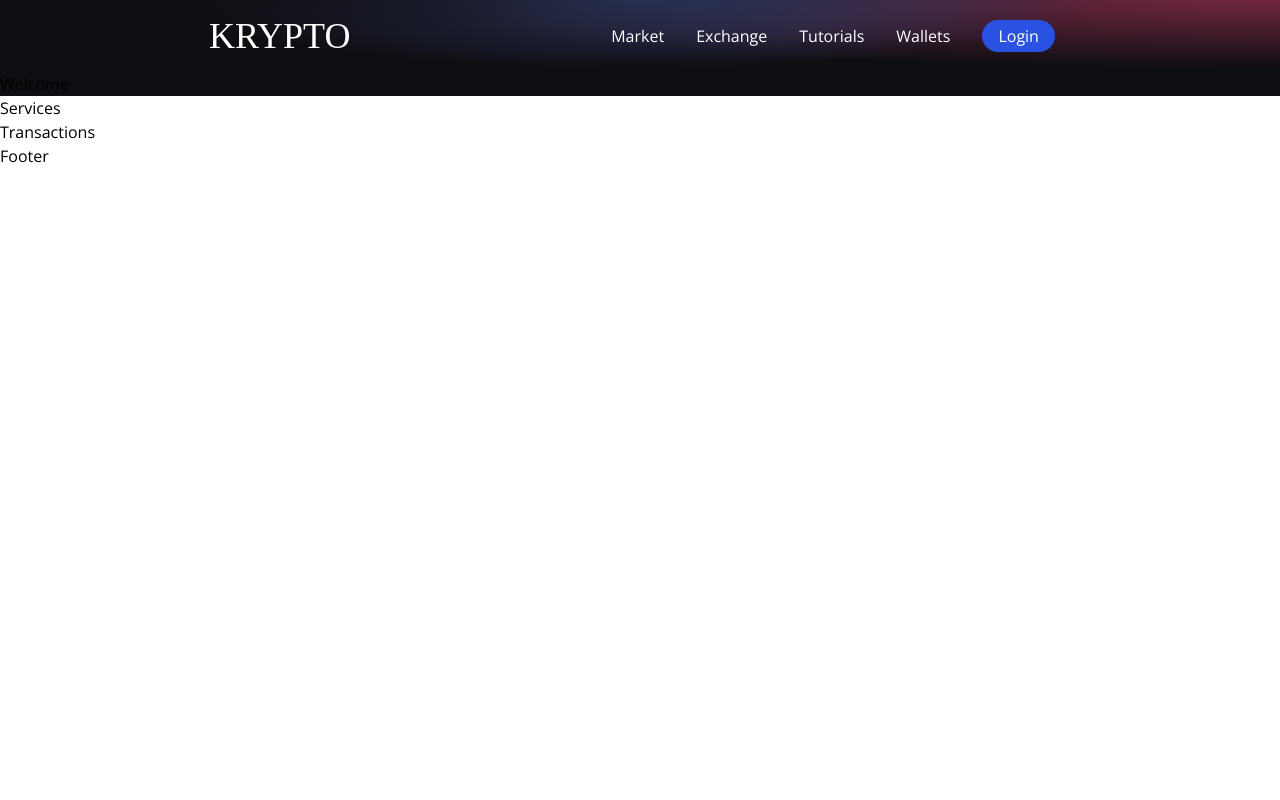
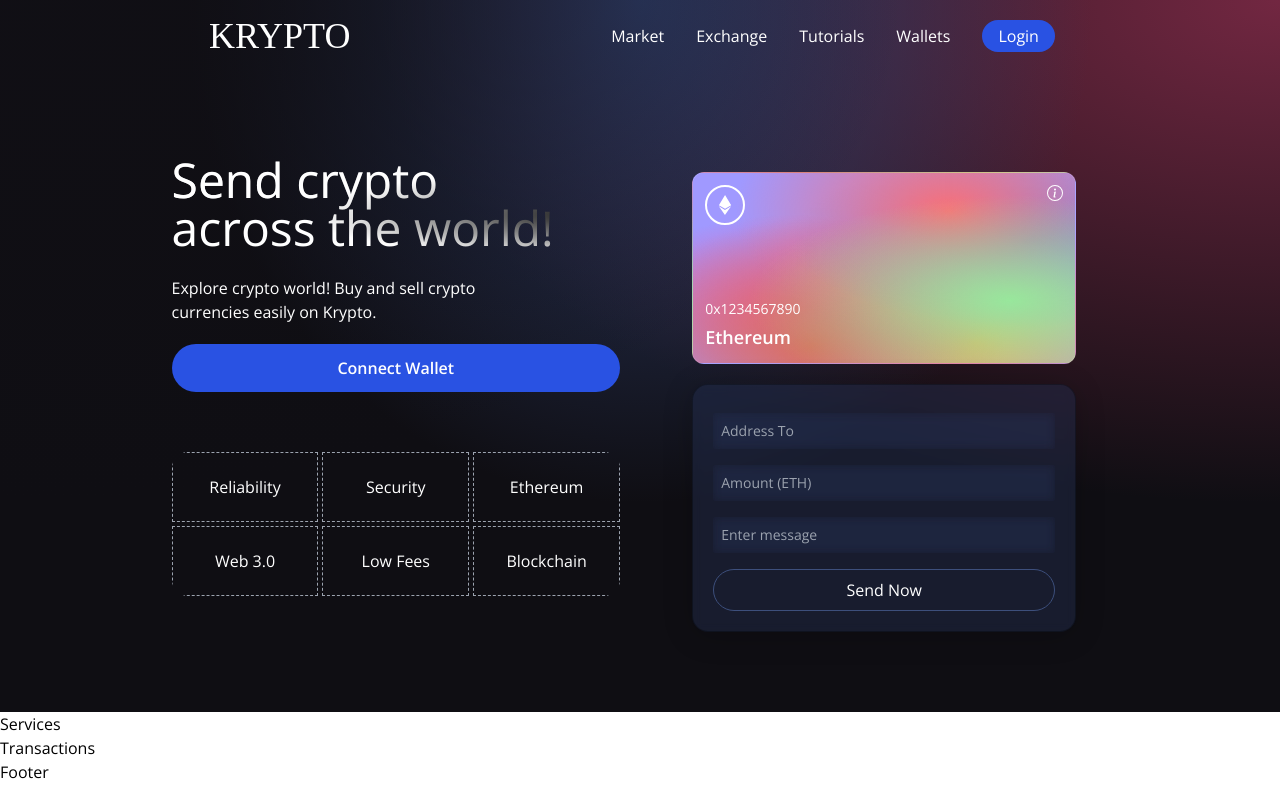
Before and after one commit to LouayH/krypto, a React (Vite) app in the folder frontend/: page / in a window 1280 px wide. Built offline with nearby package versions, Linux system fonts and the light colour scheme; a web font is replaced by a local one.

Commit message:
Making of Welcome component

```diff
--- a/frontend/src/components/Welcome.jsx
+++ b/frontend/src/components/Welcome.jsx
@@ -1,6 +1,98 @@
+import { useState } from "react";
+import { SiEthereum } from "react-icons/si";
+import { BsInfoCircle } from "react-icons/bs";
+import { Loader } from "./";
+
+const InputField = ({ type, name, placeholder, value, handleChange }) => (
+  <input type={type} placeholder={placeholder} step="0.0001" value={value} onChange={(e) => handleChange(e, name)}
+    className="my-2 w-full rounded-sm p-2 outline-none bg-transparent text-white text-sm border-none white-glassmorphism"
+  />
+);
+
 const Welcome = () => {
+  const [isLoading, setIsLoading] = useState(false);
+
+  const gridItemStyles = "min-h-[70px] sm:px-0 px-2 sm:min-w-[120px] flex justify-center items-center border-[0.5px] border-dashed border-gray-400 font-light text-white";
+
+  const connectWallet = () => {
+
+  }
+
+  const handleSubmit = () => {
+    setIsLoading(true);
+  }
+
   return (
-    <p>Welcome</p>
+    <div className="flex w-full justify-center items-center">
+      <div className="flex flex-col ml:flex-row items-start justify-between py-12 px-4 md:p-20">
+        <div className="flex-1 flex flex-col justify-start ml:mr-10">
+          <h1 className="text-3xl sm:text-5xl text-white text-gradient py-1">
+            Send crypto<br />across the world!
+          </h1>
+          <p className="text-left mt-5 text-white font-light w-11/12 md:w-9/12 text-base">
+            Explore crypto world! Buy and sell crypto currencies easily on Krypto.
+          </p>
+          <button type="button" onClick={connectWallet}
+            className="flex flex-row justify-center items-center my-5 bg-[#2952E3] p-3 rounded-full cursor-pointer hover:bg-[#2546BD]">
+            <p className="text-base text-white font-semibold">Connect Wallet</p>
+          </button>
+          <div className="overflow-hidden grid grid-cols-2 sm:grid-cols-3 w-full mt-10 rounded-2xl gap-1">
+            <div className={gridItemStyles}>
+              Reliability
+            </div>
+            <div className={gridItemStyles}>
+              Security
+            </div>
+            <div className={gridItemStyles}>
+              Ethereum
+            </div>
+            <div className={gridItemStyles}>
+              Web 3.0
+            </div>
+            <div className={gridItemStyles}>
+              Low Fees
+            </div>
+            <div className={gridItemStyles}>
+              Blockchain
+            </div>
+          </div>
+        </div>
+        <div className="flex-1 flex flex-col items-center justify-start w-full ml:mt-0 mt-10">
+          <div className="flex-col justify-end items-start rounded-xl h-48 w-full sm:w-96 my-5 p-3 eth-card white-glassmorphism">
+            <div className="flex justify-between flex-col w-full h-full">
+              <div className="flex justify-between items-start">
+                <div className="flex justify-center items-center w-10 h-10 rounded-full border-2 border-white">
+                  <SiEthereum fontSize={20} color="white" />
+                </div>
+                <BsInfoCircle fontSize={16} color="white" />
+              </div>
+              <div>
+                <p className="text-white font-light text-sm">
+                  0x1234567890
+                </p>
+                <p className="text-white font-semibold text-lg mt-1">
+                  Ethereum
+                </p>
+              </div>
+            </div>
+          </div>
+          <div className="flex flex-col justify-start items-center w-full sm:w-96 p-5 blue-glassmorphism">
+            <InputField type="text" name="addressTo" placeholder="Address To" handleChange={() => {}} />
+            <InputField type="number" name="amount" placeholder="Amount (ETH)" handleChange={() => {}} />
+            <InputField type="text" name="message" placeholder="Enter message" handleChange={() => {}} />
+
+            {isLoading ? (
+              <Loader />
+            ) : (
+              <button type="button" onClick={handleSubmit}
+                className="w-full text-white mt-2 border-[1px] p-2 border-[#3D4F7C] rounded-full cursor-pointer">
+                Send Now
+              </button>
+            )}
+          </div>
+        </div>
+      </div>
+    </div>
   );
 }
 
--- a/frontend/src/index.css
+++ b/frontend/src/index.css
@@ -35,7 +35,32 @@ body {
   border: 1px solid rgba(0, 0, 0, 0.3);
 }
 
+.text-gradient {
+  background-color: #fff;
+  background-image: radial-gradient(at 4% 36%, hsla(0,0%,100%,1) 0, transparent 53%), radial-gradient(at 100% 60%, rgb(0, 0, 0) 0, transparent 50%);
+  -webkit-background-clip: text;
+  -webkit-text-fill-color: transparent;
+}
 
+.white-glassmorphism {
+  background: rgba(255, 255, 255, 0.05);
+  border-radius: 16px;
+  backdrop-filter: blur(5px);
+  -webkit-backdrop-filter: blur(5px);
+  border: 1px solid rgba(255, 255, 255, 0.1);
+}
+
+.eth-card {
+  background-color:#a099ff;
+  background-image:
+    radial-gradient(at 83% 67%, rgb(152, 231, 156) 0, transparent 58%),
+    radial-gradient(at 67% 20%, hsla(357,94%,71%,1) 0, transparent 59%),
+    radial-gradient(at 88% 35%, hsla(222,81%,65%,1) 0, transparent 50%),
+    radial-gradient(at 31% 91%, hsla(9,61%,61%,1) 0, transparent 52%),
+    radial-gradient(at 27% 71%, hsla(336,91%,65%,1) 0, transparent 49%),
+    radial-gradient(at 74% 89%, hsla(30,98%,65%,1) 0, transparent 51%),
+    radial-gradient(at 53% 75%, hsla(174,94%,68%,1) 0, transparent 45%);
+}
 
 @tailwind base;
 @tailwind components;
```
